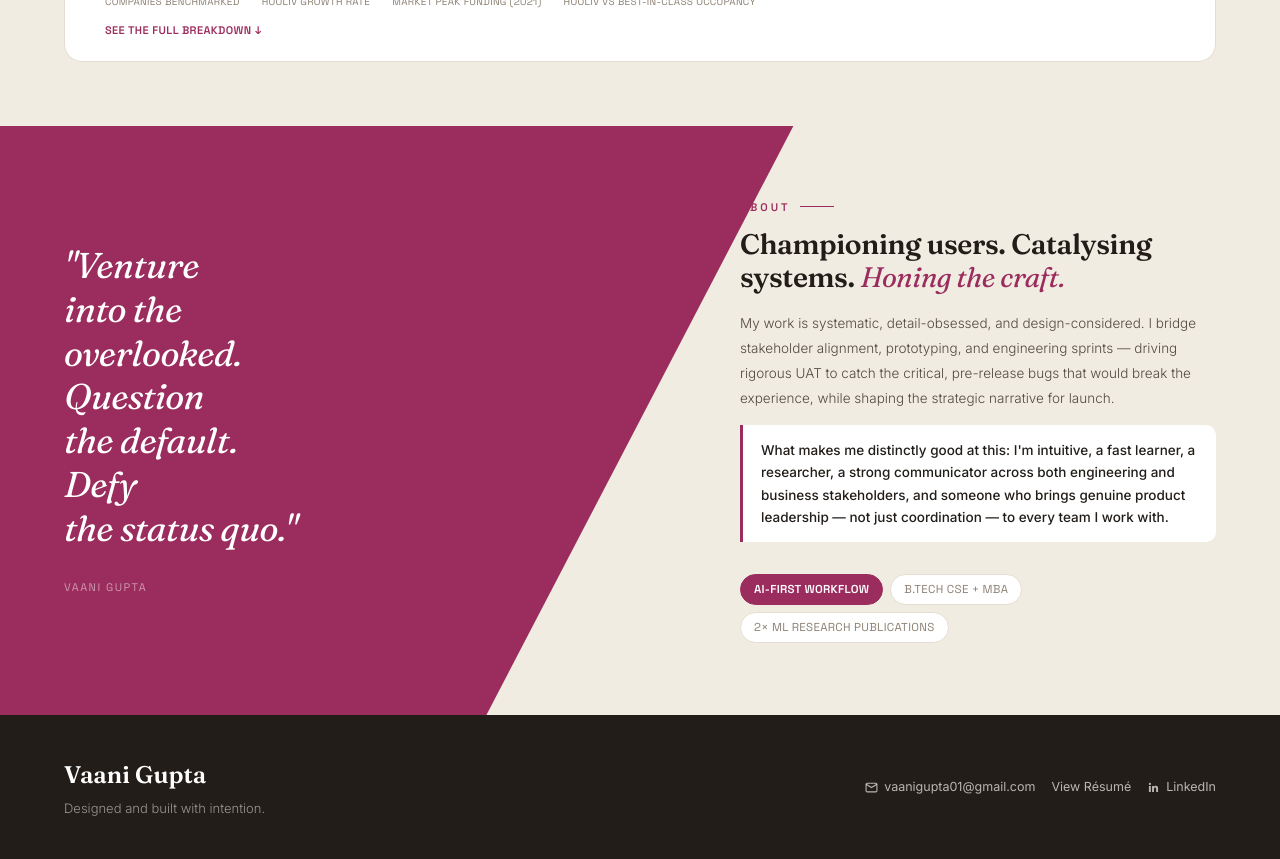
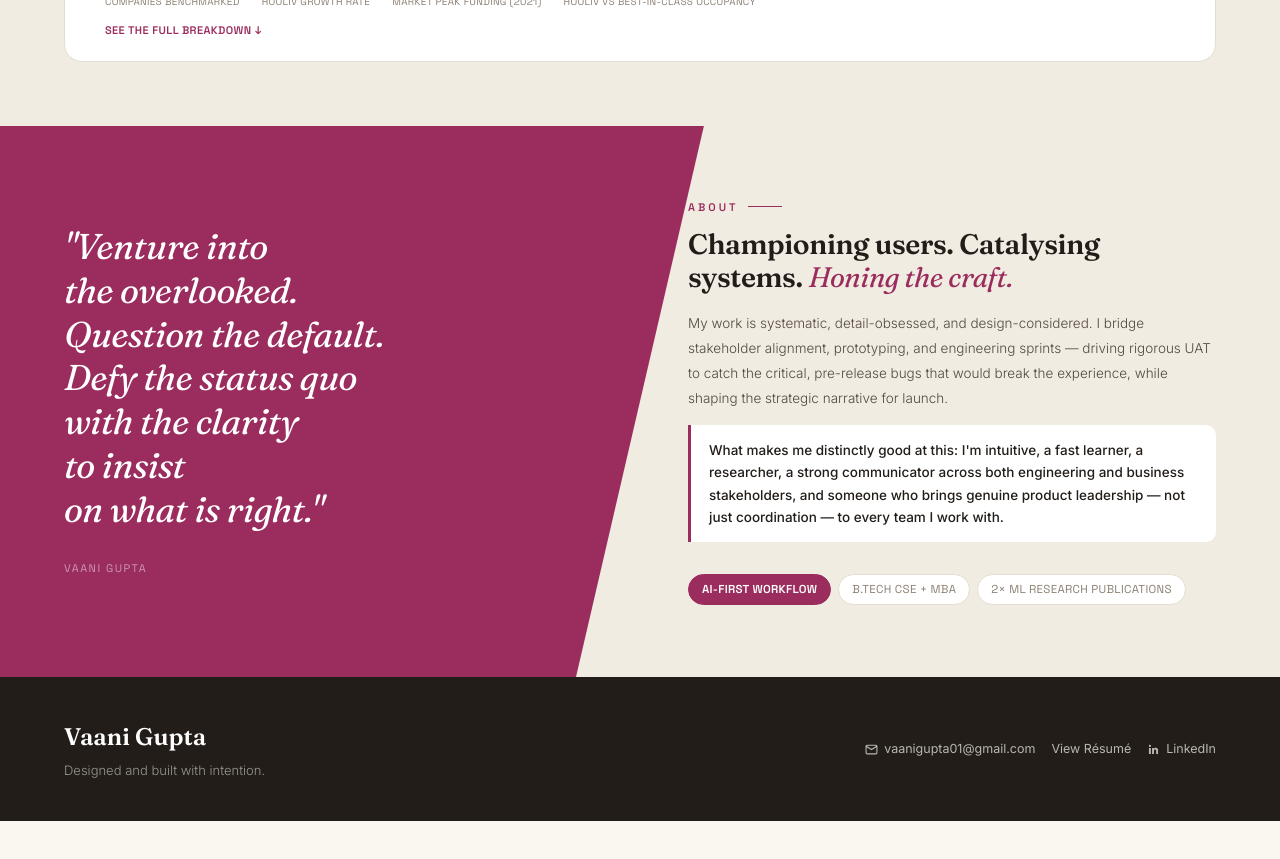
Before and after one commit to vaanigupta01/PM-Portfolio, a React (Vite) app: page / in a window 1280 px wide. Shown: the part 6900-7759 px from the top of the page. After the commit the page ends 7721 px from the top, so only its background shows below. Built offline with nearby package versions, Linux system fonts and the light colour scheme.

Commit message:
Update App.jsx Full Quote Diagonal Shift
Reverted Akhilesh's change, shifted cut width of diagonal and inserted the full quote's words.

```diff
--- a/src/App.jsx
+++ b/src/App.jsx
@@ -760,17 +760,17 @@ function AboutWithQuote(){
   return(
     <section id="about" ref={ref} className="iv" style={{position:"relative",overflow:"hidden",background:"var(--cream)",minHeight:480}}>
       {/* Plum diagonal half — upper left */}
-      <div style={{position:"absolute",inset:0,background:"var(--plum)",clipPath:"polygon(0 0, 62% 0, 38% 100%, 0 100%)",zIndex:0}}/>
+      <div style={{position:"absolute",inset:0,background:"var(--plum)",clipPath:"polygon(0 0, 55% 0, 45% 100%, 0 100%)",zIndex:0}}/>
       {/* Quote — left side */}
       <div style={{position:"relative",zIndex:1,display:"grid",gridTemplateColumns:"1fr 1fr",minHeight:480,alignItems:"stretch"}}>
         <div style={{padding:"72px 56px 72px 64px",display:"flex",flexDirection:"column",justifyContent:"center"}}>
           <blockquote style={{fontFamily:"var(--h)",fontSize:"clamp(26px,2.8vw,40px)",fontStyle:"italic",fontWeight:400,color:"white",lineHeight:1.22,letterSpacing:-.5,margin:0}}>
-            "Venture<br/>into the<br/>overlooked.<br/>Question<br/>the default.<br/>Defy<br/>the status quo."
+            "Venture into<br/>the overlooked.<br/>Question the default.<br/>Defy the status quo<br/>with the clarity<br/>to insist<br/>on what is right."
           </blockquote>
           <div style={{marginTop:28,fontFamily:"var(--l)",fontSize:11,color:"rgba(255,255,255,.5)",letterSpacing:1.5,textTransform:"uppercase"}}>Vaani Gupta</div>
         </div>
         {/* About — right side */}
-        <div style={{padding:"72px 64px 72px 100px",display:"flex",flexDirection:"column",justifyContent:"center"}}>
+        <div style={{padding:"72px 64px 72px 48px",display:"flex",flexDirection:"column",justifyContent:"center"}}>
           <div className="ov" style={{marginBottom:11}}>About</div>
           <h2 style={{fontFamily:"var(--h)",fontSize:"clamp(22px,2.2vw,30px)",fontWeight:600,color:"var(--ink)",lineHeight:1.18,letterSpacing:-.4,marginBottom:18}}>Championing users. Catalysing systems. <em style={{fontStyle:"italic",color:"var(--plum)",fontWeight:500}}>Honing the craft.</em></h2>
           <p style={{fontSize:13.5,color:"var(--ink-mid)",lineHeight:1.85,fontWeight:300,marginBottom:14}}>My work is systematic, detail-obsessed, and design-considered. I bridge stakeholder alignment, prototyping, and engineering sprints — driving rigorous UAT to catch the critical, pre-release bugs that would break the experience, while shaping the strategic narrative for launch.</p>
```
